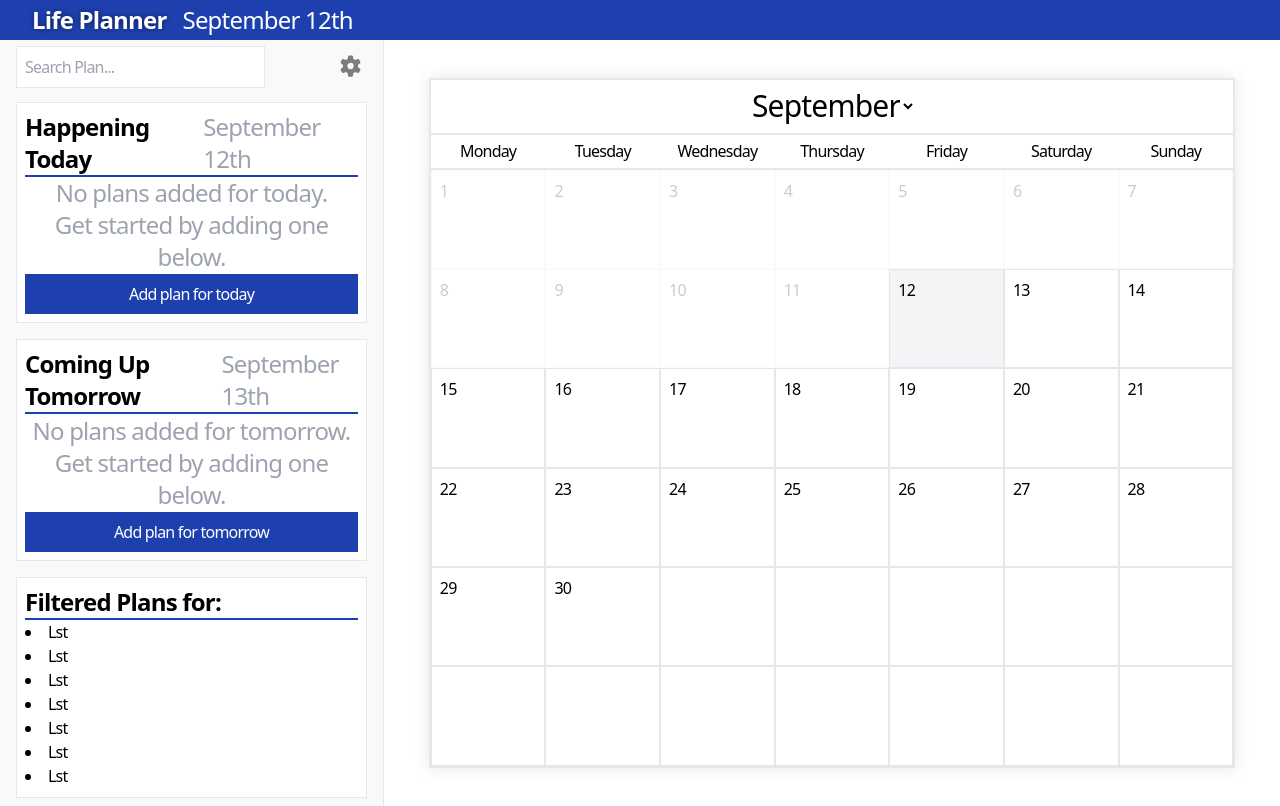
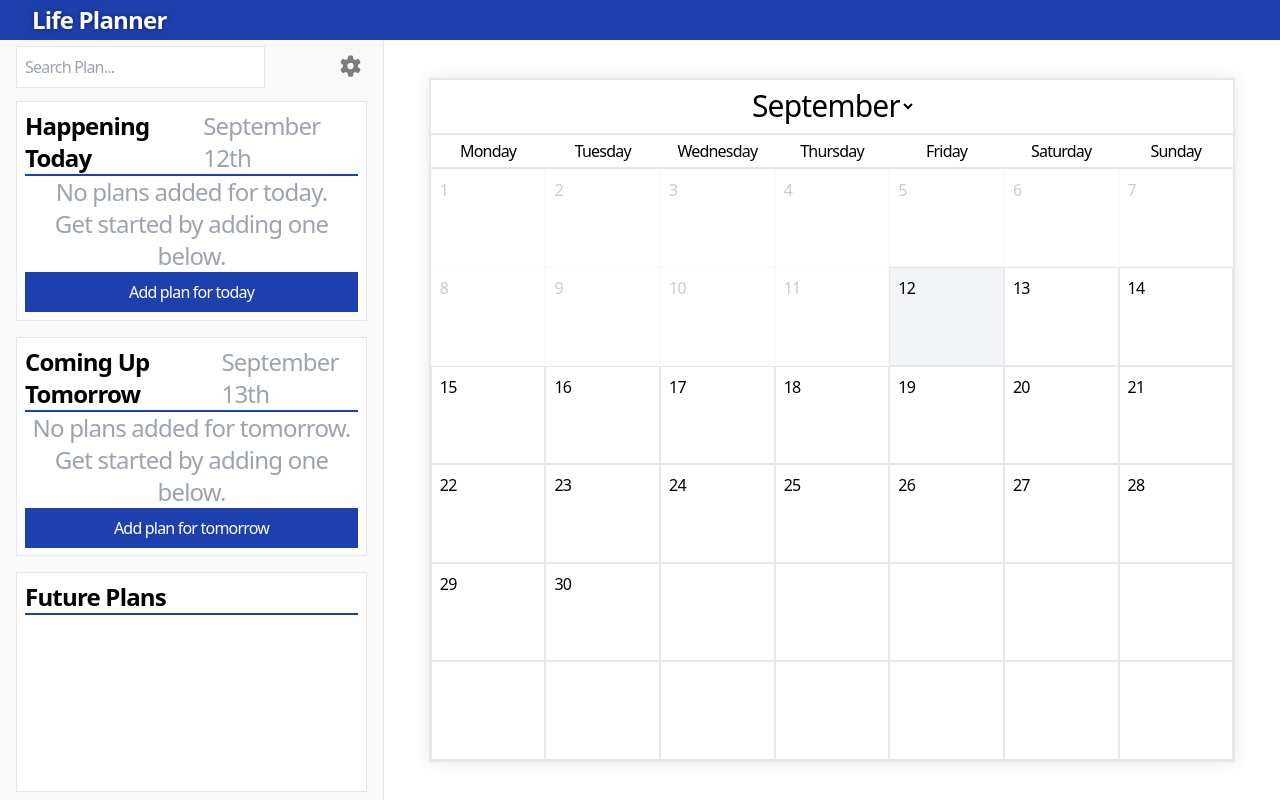
Before and after one commit to lseti1/AngularLifePlanner-1234890, an Angular app: page / in a window 1280 px wide. Built offline with nearby package versions, Linux system fonts and the light colour scheme.

Commit message:
Functionality: Update filtered plans to just be a future plans for now, that displays upcoming plans that are yet to be completed (still need to look at making sure edge cases are checked, text too long, excessive plans, don't look at past plans)

```diff
--- a/src/app/side-panel/filtered-plans/filtered-plans.html
+++ b/src/app/side-panel/filtered-plans/filtered-plans.html
@@ -1,14 +1,18 @@
 <div class="flex flex-col w-full h-full px-4 py-2">
     <div class="bg-white p-2 border overflow-auto h-full">
-        <h1 class="text-2xl font-semibold border-b-2 border-blue-800">Filtered Plans for: </h1>
-        <ul class="list-disc list-inside break-words">
-            <li>Lst</li>
-            <li>Lst</li>
-            <li>Lst</li>
-            <li>Lst</li>
-            <li>Lst</li>
-            <li>Lst</li>
-            <li>Lst</li>
+        <h1 class="text-2xl font-semibold border-b-2 border-blue-800">Future Plans</h1>
+        <ul class="flex flex-col gap-1 text-lg list-disc list-inside break-words mt-1">
+            @for (block of dateBlocks(); track block) {
+                <li class="flex flex-row justify-between items-center border bg-gray-100 p-2">
+                    <div class="flex flex-row gap-1">
+                        <p class="font-semibold">{{ months[block.month] }} {{ block.date | ordinalPipe }}:</p>
+                        @for (plan of block.plans; track plan) {
+                            @if (!plan.completed) {<p>{{ plan.title }} ,</p>}
+                        }
+                    </div>
+                    <button class="blue-btn -m-1">View</button>
+                </li>
+            }
         </ul>
     </div>
 </div>
--- a/src/app/side-panel/filtered-plans/filtered-plans.ts
+++ b/src/app/side-panel/filtered-plans/filtered-plans.ts
@@ -1,11 +1,21 @@
-import { Component } from '@angular/core';
+import { Component, computed } from '@angular/core';
+import { LocalStorageService } from '../../services/local-storage-service';
+import { OrdinalPipePipe } from "../../pipes/ordinal-pipe-pipe";
 
 @Component({
   selector: 'app-filtered-plans',
-  imports: [],
+  imports: [OrdinalPipePipe],
   templateUrl: './filtered-plans.html',
   styleUrl: './filtered-plans.css'
 })
 export class FilteredPlans {
+  // Fow now, this FilteredPLans sections will just display all future plans that are yet to be completed
+  public months: string[] = [ 'January', 'February', 'March', 'April', 'May', 'June', 'July', 'August', 'September', 'October', 'November', 'December' ];
+  public dateBlocks = computed(() => this.localStorageService.blocks());
+
+  constructor(
+    private localStorageService: LocalStorageService
+  ) {}
+
 
 }
--- a/src/app/top-bar/top-bar.html
+++ b/src/app/top-bar/top-bar.html
@@ -2,7 +2,7 @@
     <div class="flex justify-between h-full w-full px-8 py-2">
         <div class="flex flex-row justify-center items-center gap-4">
             <button class="text-2xl font-semibold text-shadow">Life Planner</button>
-            <p class="text-2xl">{{ currentDate | date: 'MMMM' }} {{ currentDate.getDate() | ordinalPipe }} </p>
+            <!-- <p class="text-2xl">{{ currentDate | date: 'MMMM' }} {{ currentDate.getDate() | ordinalPipe }} </p> -->
         </div>
         <div class="flex flex-row justify-center items-center ">
             <!-- <fa-icon [icon]="faUser" class="text-2xl hover:text-white/70 cursor-pointer"></fa-icon> -->
```
